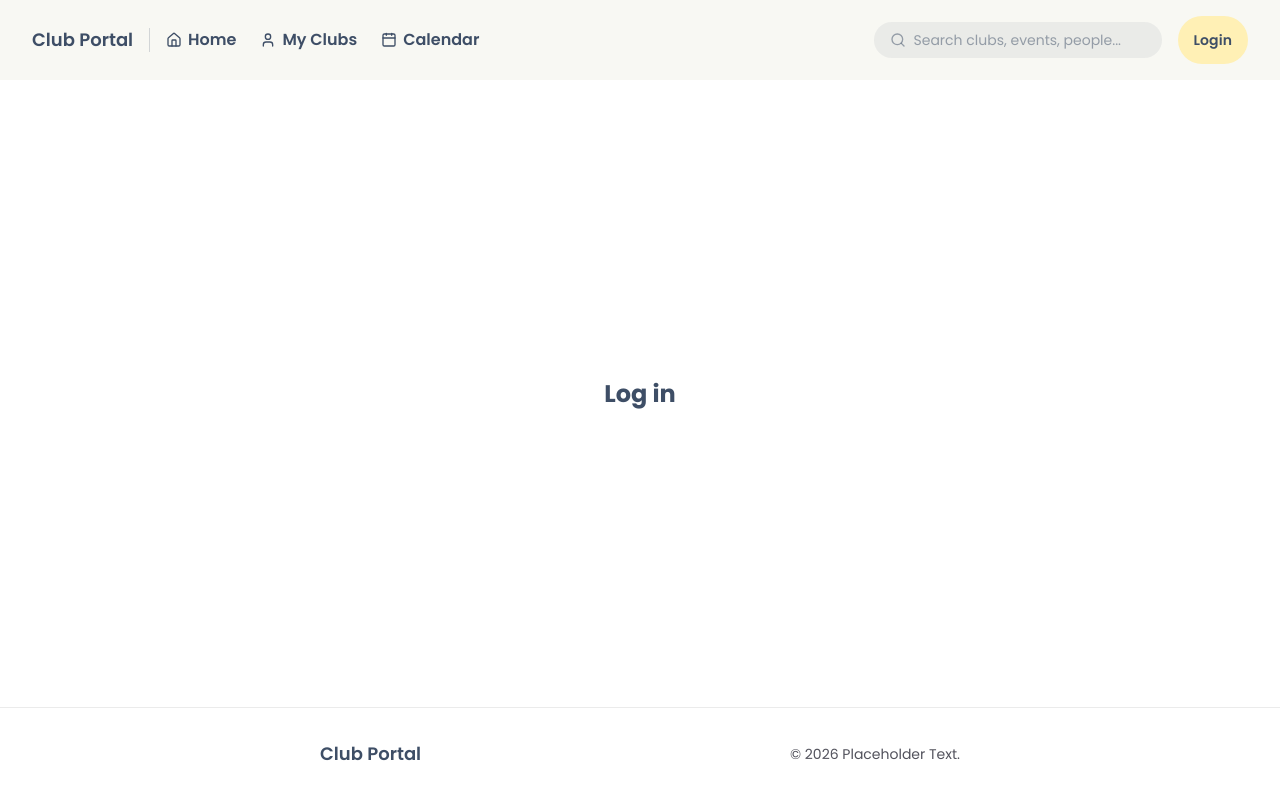
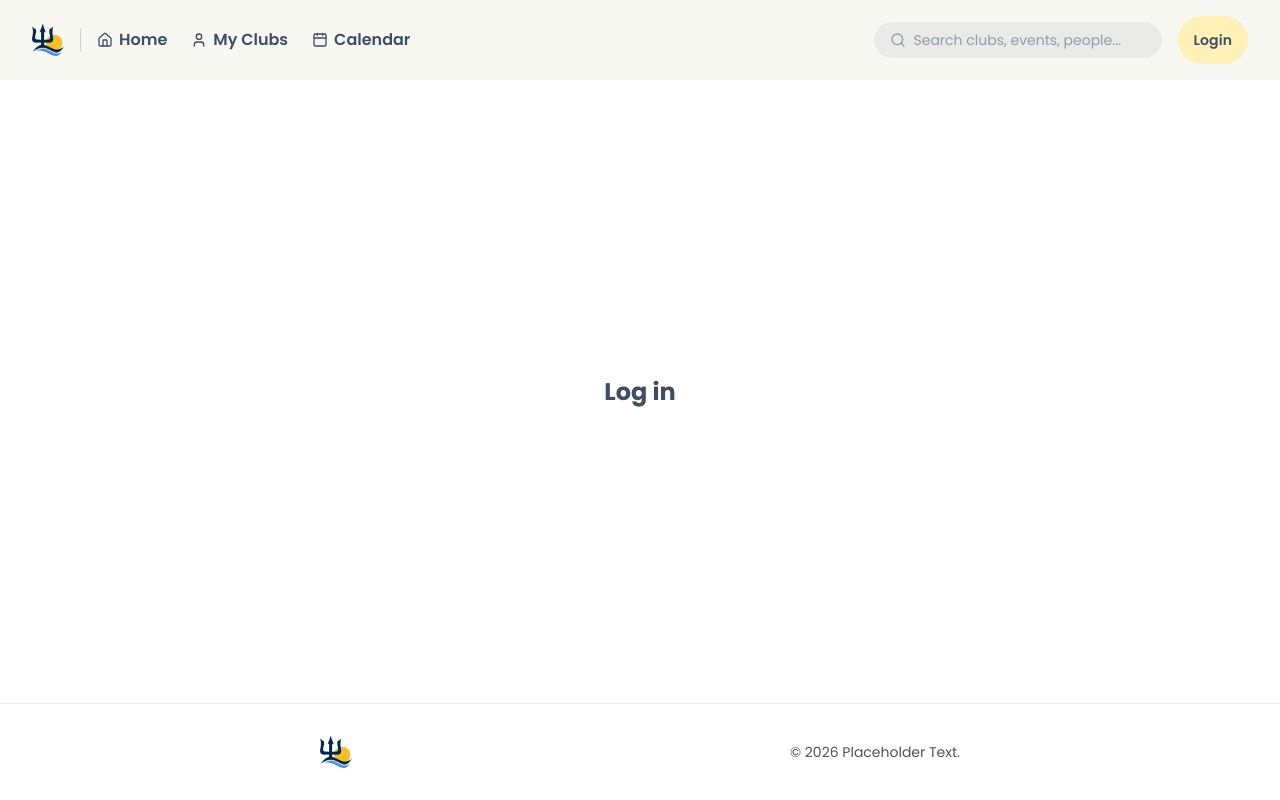
Before and after one commit to acmucsd-projects/su26-hack-team-2, a Next.js app: page /login in a window 1280 px wide. Built offline with nearby package versions, Linux system fonts and the light colour scheme.

Commit message:
add triton logo to navbar

```diff
--- a/src/app/page.tsx
+++ b/src/app/page.tsx
@@ -1,5 +1,5 @@
 //import Image from "next/image";
-import Navbar from '@/components/ui/Navbar';
+import { Footer } from '@/components/layout/Footer';
 
 export default function Home() {
   return (
--- a/src/components/ui/Logo.tsx
+++ b/src/components/ui/Logo.tsx
@@ -1,12 +1,27 @@
+import Image from 'next/image';
 import Link from 'next/link';
+import type { NavbarVariant } from './Navbar';
 
-const LOGO_WRAPPER_STYLES = 'flex items-center';
-const LOGO_TEXT_STYLES = 'text-navy font-semibold text-lg';
+const LOGO_WRAPPER_STYLES = 'flex items-center gap-2';
 
-export default function Logo() {
+const BLUE_LOGO = '/logo-navbar-blue.png';
+const WHITE_LOGO = '/logo-navbar-white.png';
+
+type LogoProps = {
+  variant?: NavbarVariant;
+};
+
+export default function Logo({ variant = 'cream' }: LogoProps) {
   return (
     <Link href='/' className={LOGO_WRAPPER_STYLES}>
-      <span className={LOGO_TEXT_STYLES}>Club Portal</span>
+      {variant === 'transparent' ? (
+        <>
+          <Image src={BLUE_LOGO} alt='Club Portal logo' width={32} height={32} priority className='dark:hidden' />
+          <Image src={WHITE_LOGO} alt='Club Portal logo' width={32} height={32} priority className='hidden dark:block' />
+        </>
+      ) : (
+        <Image src={BLUE_LOGO} alt='Club Portal logo' width={32} height={32} priority />
+      )}
     </Link>
   );
 }
--- a/src/components/ui/Navbar.tsx
+++ b/src/components/ui/Navbar.tsx
@@ -48,7 +48,7 @@ export default function Navbar({
       )}
     >
       <div className="flex items-center gap-4">
-        <Logo />
+        <Logo variant={resolvedVariant} />
         <span className="h-6 w-px bg-navy/20" aria-hidden="true" />
         <ul className="flex list-none items-center gap-6">
           {NAV_LINKS.map(({ href, label, icon: Icon }) => {
```
Also changed, not shown: public/logo-navbar-blue.png (added), public/logo-navbar-white.png (added).
